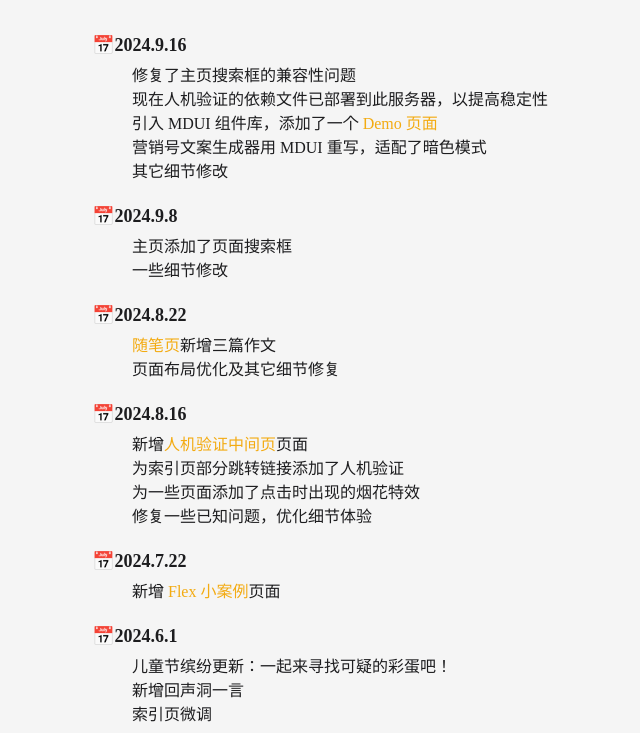
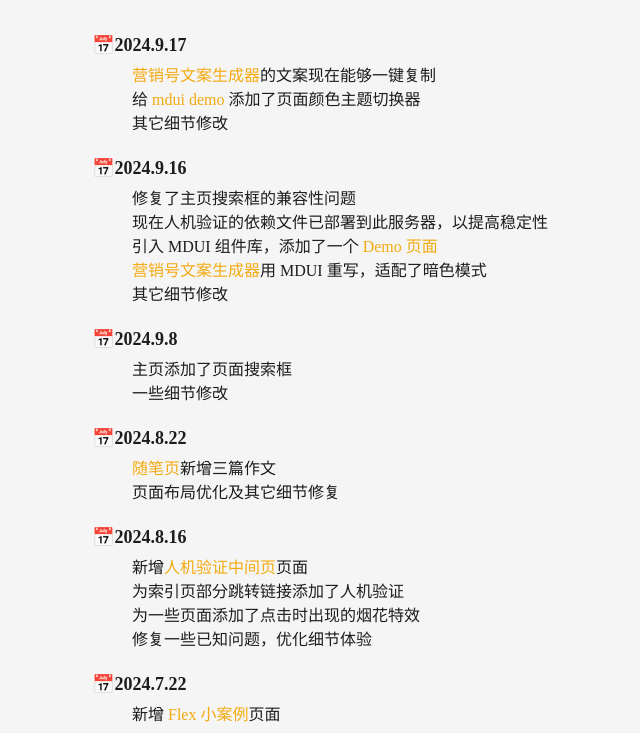
Before and after one commit to PopFortress/popfortress.github.io, a plain HTML site: page info/changelog.html in a window 1280 px wide. Shown: the part 67-800 px from the top of the page, without its empty margins (312-952 px from the left). Drawn offline with Linux system fonts and the light colour scheme.

Commit message:
Add files via upload

```diff
--- a/info/changelog.html
+++ b/info/changelog.html
@@ -58,11 +58,16 @@
     <div class="main">
         <h1>更新内容-Changelog</h1>
         <dl>
+            <dt>2024.9.17</dt>
+            <dd><a href="/yxh.html">营销号文案生成器</a>的文案现在能够一键复制</dd>
+            <dd>给<a href="/test/mdui.html"> mdui demo </a>添加了页面颜色主题切换器</dd>
+            <dd>其它细节修改</dd>
+
             <dt>2024.9.16</dt>
             <dd>修复了主页搜索框的兼容性问题</dd>
             <dd>现在人机验证的依赖文件已部署到此服务器，以提高稳定性</dd>
             <dd>引入 MDUI 组件库，添加了一个<a href="/test/mdui.html"> Demo 页面</a></dd>
-            <dd>营销号文案生成器用 MDUI 重写，适配了暗色模式</dd>
+            <dd><a href="/yxh.html">营销号文案生成器</a>用 MDUI 重写，适配了暗色模式</dd>
             <dd>其它细节修改</dd>
 
             <dt>2024.9.8</dt>
@@ -129,7 +134,7 @@
 
             <dt>2024.3.14</dt>
             <dd>索引页链接行间距进行视觉调整</dd>
-            <dd>隐私政策 & 条款 入口迁移至页脚版权信息栏</dd>
+            <dd><a href="/info/">隐私政策 & 条款 </a>入口迁移至页脚版权信息栏</dd>
             <dd>对更新的内容页面文本行高进行了一些调整</dd>
             <dd>修复了索引页回声洞一言的透明度不恢复bug</dd>
             <dd>索引页体验持续升级优化</dd>
```
